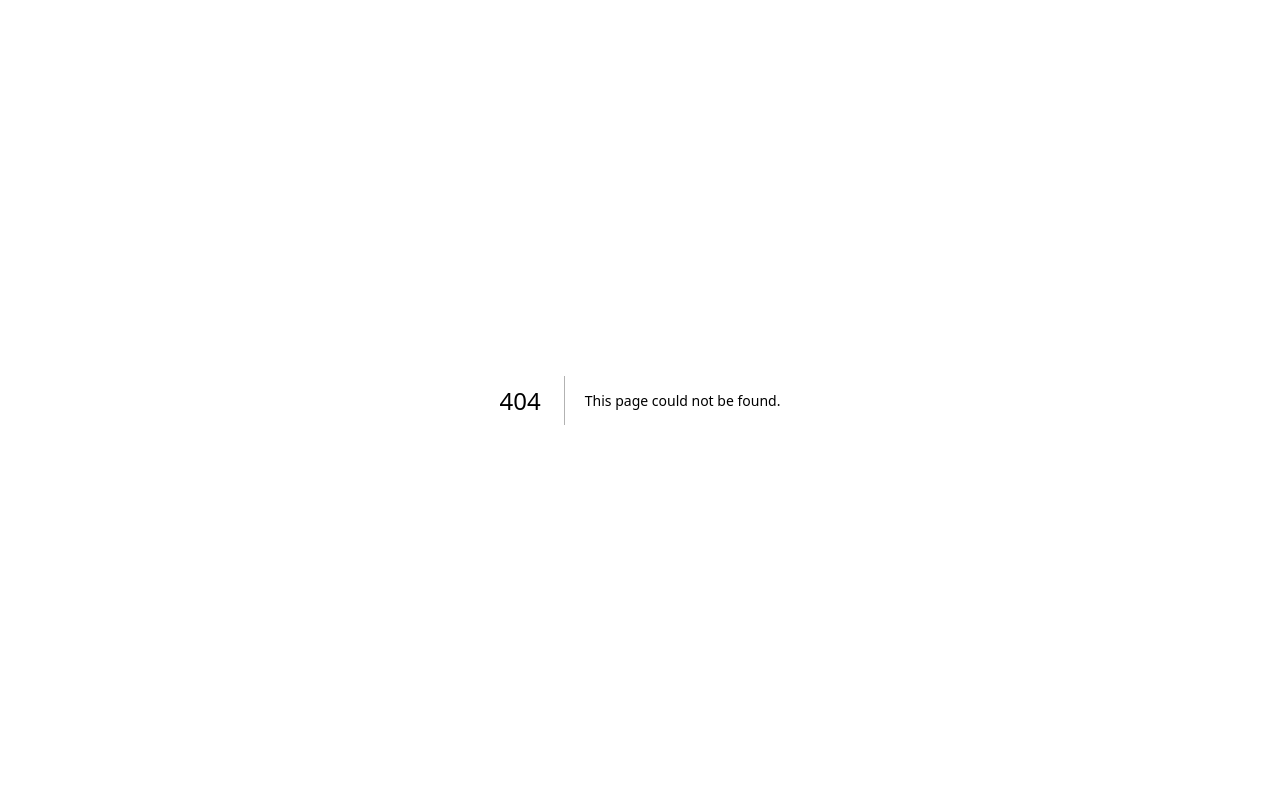
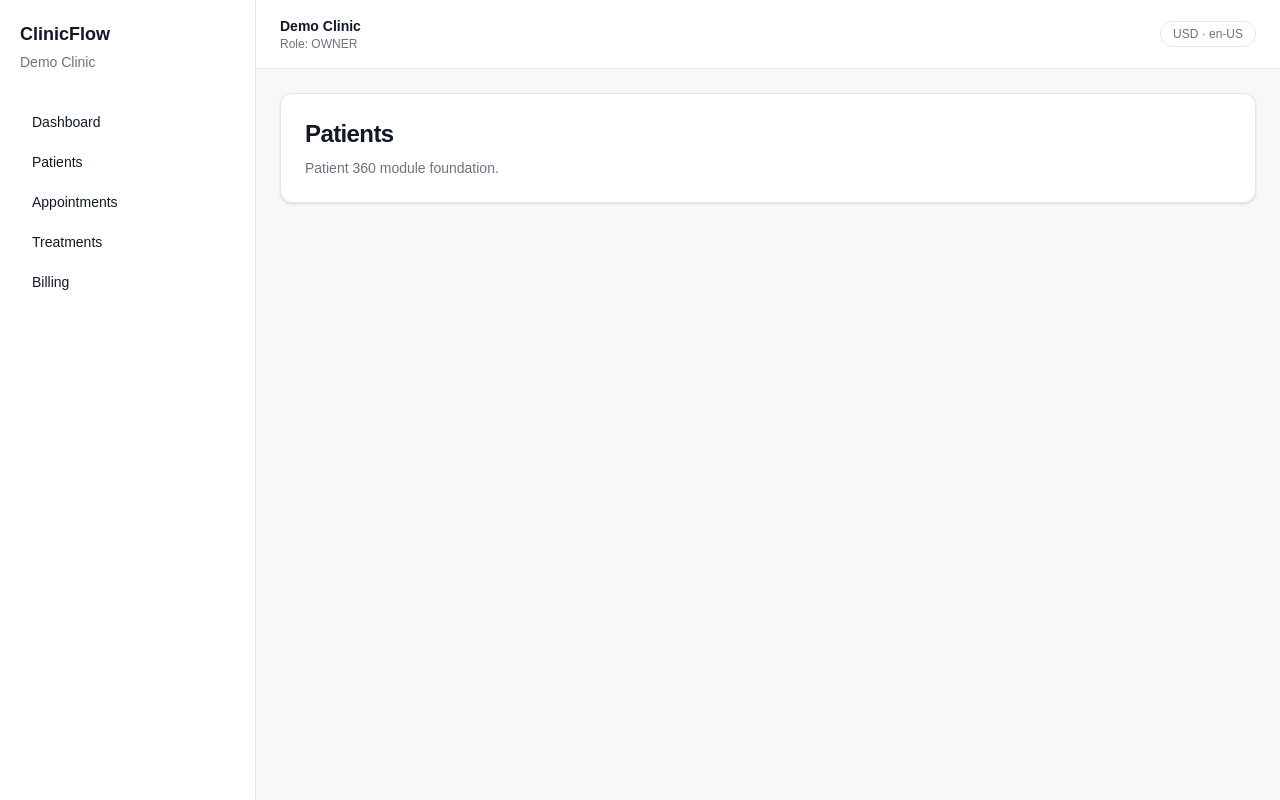
Before and after one commit to mhrhpr/clinic_flow, a Next.js app: page /patients in a window 1280 px wide. Before the commit this address had no page. Built offline with nearby package versions, Linux system fonts and the light colour scheme.

Commit message:
feat: add patients module route

```diff
--- /dev/null
+++ b/src/app/(dashboard)/patients/page.tsx
@@ -0,0 +1,12 @@
+export default function PatientsPage() {
+  return <Page title="Patients" description="Patient 360 module foundation." />;
+}
+
+function Page({ title, description }: { title: string; description: string }) {
+  return (
+    <section className="rounded-[var(--radius)] border border-[var(--border)] bg-[var(--surface)] p-6 shadow-sm">
+      <h1 className="text-2xl font-bold tracking-tight">{title}</h1>
+      <p className="mt-2 text-sm text-[var(--muted)]">{description}</p>
+    </section>
+  );
+}
```
